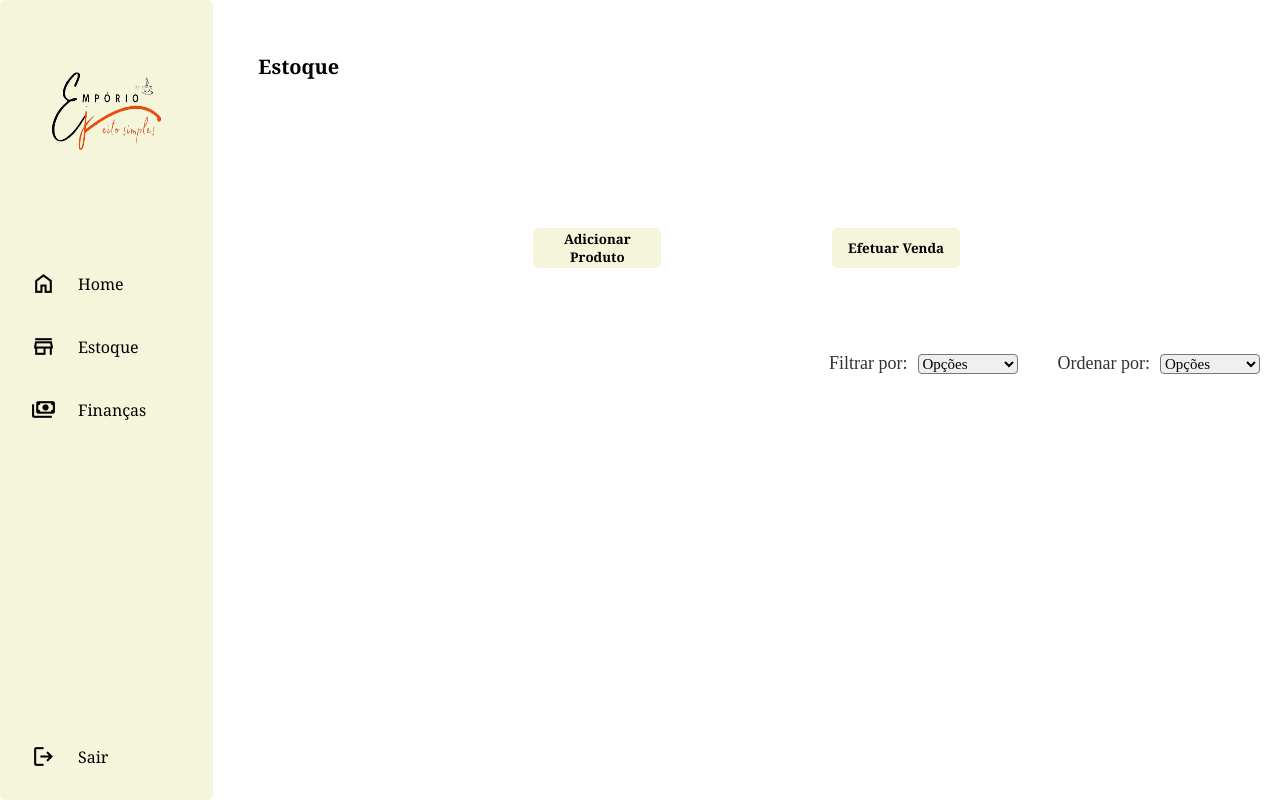
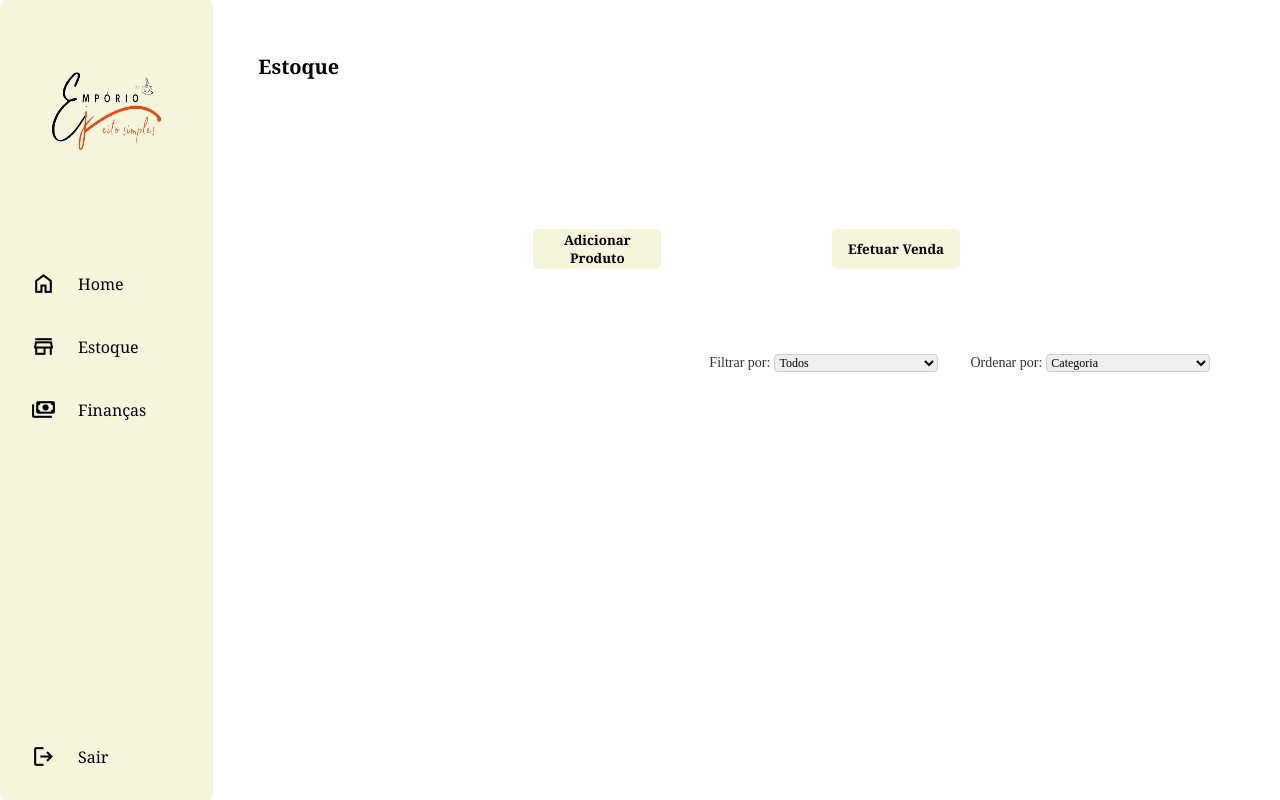
Before and after one commit to PSG-TIAPN-2022-1/psg-tiapn-2024-1-hapiv-team, a React (Create React App) app in the folder codigo/frontEnd/emporio/: page / in a window 1280 px wide. Built offline with nearby package versions, Linux system fonts and the light colour scheme.

Commit message:
Ajustes no Select

```diff
--- a/codigo/frontEnd/emporio/src/screens/BaseScreen/components/TelaEstoque/TelaEstoque.jsx
+++ b/codigo/frontEnd/emporio/src/screens/BaseScreen/components/TelaEstoque/TelaEstoque.jsx
@@ -3,13 +3,34 @@ import {
   BoxBotoes,
   Container,
   SecaoBotoes,
+  SecaoSelect,
   SecaoTabela,
-  SecaoSelected,
 } from "./TelaEstoque.style";
 import { Button } from "./components/Button/Button";
-import SelectFiltro from "./components/Select/Select";
+import { SelectFiltro } from "./components/Select/SelectFiltro";
 
 export const TelaEstoque = () => {
+  const opcoesFiltrar = [
+    { value: "Todos", label: "Todos" },
+    { value: "Bebidas", label: "Bebidas" },
+    { value: "Carnes", label: "Carnes" },
+    { value: "Frutas", label: "Frutas" },
+    { value: "Legumes", label: "Legumes" },
+    { value: "Laticínios", label: "Laticínios" },
+    { value: "Limpeza", label: "Limpeza" },
+    { value: "Outros", label: "Outros" },
+  ];
+
+  const opcoesOrdenar = [
+    { value: "Categoria", label: "Categoria" },
+    { value: "Produto", label: "Produto" },
+    { value: "Fornecedor", label: "Fornecedor" },
+    { value: "MaiorPrecoVenda", label: "Maior Preço de Venda" },
+    { value: "MenorPrecoVenda", label: "Menor Preço de Venda" },
+    { value: "MaiorPrecoCompra", label: "Maior Preço de Compra" },
+    { value: "MenorPrecoCompra", label: "Menor Preço de Compra" },
+  ];
+
   return (
     <Container>
       <SecaoBotoes>
@@ -18,22 +39,10 @@ export const TelaEstoque = () => {
           <Button title={"Efetuar Venda"}></Button>
         </BoxBotoes>
       </SecaoBotoes>
-      <SecaoSelected>
-    <SelectFiltro
-    labelText="Filtrar por"
-    options={[
-      {value: 'MaiorPreço', label: 'Maior preço de venda'},
-      {value: 'MenorPreço', label: 'Menor preço de venda'}
-    ]}
-   />
-   <SelectFiltro
-    labelText="Ordenar por"
-    options={[
-      {value: 'opcao2', label: 'Pessoal'},
-    ]}
-  />
-</SecaoSelected>
-
+      <SecaoSelect>
+        <SelectFiltro labelText="Filtrar por" options={opcoesFiltrar} />
+        <SelectFiltro labelText="Ordenar por" options={opcoesOrdenar} />
+      </SecaoSelect>
       <SecaoTabela></SecaoTabela>
     </Container>
   );
--- a/codigo/frontEnd/emporio/src/screens/BaseScreen/components/TelaEstoque/TelaEstoque.style.js
+++ b/codigo/frontEnd/emporio/src/screens/BaseScreen/components/TelaEstoque/TelaEstoque.style.js
@@ -35,10 +35,9 @@ export const SecaoTabela = styled.div`
   margin-top: 10px;
 `;
 
-export const SecaoSelected = styled.div`
+export const SecaoSelect = styled.div`
+  display: flex;
+  align-self: end;
   height: 10%;
-  justify-content: center;
-  display: flex;
-  alien-items: center;
-   margin-left: auto;
+  width: 55%;
 `;
--- a/codigo/frontEnd/emporio/src/screens/BaseScreen/components/TelaEstoque/components/Select/Select.jsx
+++ /dev/null
@@ -1,28 +0,0 @@
-import React, { useState } from "react";
-import { ContainerFiltro } from "./Select.style";
-
-export default function SelectFiltro({ labelText, options }) {
-  const [selectedValue, setSelectedValue] = useState("");
-
-  const handleChange = (event) => {
-    setSelectedValue(event.target.value);
-  };
-
-  return (
-    <ContainerFiltro>
-      <label>
-        {labelText}:
-        <select name="selected" value={selectedValue} onChange={handleChange}>
-          <option value="" disabled>
-            Opções
-          </option>
-          {options.map((option, index) => (
-            <option key={index} value={option.value}>
-              {option.label}
-            </option>
-          ))}
-        </select>
-      </label>
-    </ContainerFiltro>
-  );
-}
--- a/codigo/frontEnd/emporio/src/screens/BaseScreen/components/TelaEstoque/components/Select/Select.style.js
+++ /dev/null
@@ -1,21 +0,0 @@
-import styled from "styled-components";
-
-export const ContainerFiltro = styled.div`
-  display: flex;
-  flex-direction: row;
-  margin: 20px;
-    label {
-    font-size: 18px;
-    color: #333;
-  }
-
-  select {
-    width: 100px;
-    font-size: 15px;
-    margin-left: 10px;
-    padding: 5px 10p
-    border: 1px solid #ccc;
-     border-radius: 4px;
-  }
-
-`;
--- /dev/null
+++ b/codigo/frontEnd/emporio/src/screens/BaseScreen/components/TelaEstoque/components/Select/SelectFiltro.jsx
@@ -0,0 +1,25 @@
+import React, { useState } from "react";
+import { ContainerFiltro, LabelSelect, Select } from "./SelectFiltro.style";
+
+export const SelectFiltro = ({ labelText, options }) => {
+  const [valorSelecionado, setValorSelecionado] = useState("");
+
+  const handleChange = (event) => {
+    setValorSelecionado(event.target.value);
+  };
+
+  return (
+    <ContainerFiltro>
+      <LabelSelect>
+        {labelText}:
+        <Select value={valorSelecionado} onChange={handleChange}>
+          {options.map((option, index) => (
+            <option key={index} value={option.value}>
+              {option.label}
+            </option>
+          ))}
+        </Select>
+      </LabelSelect>
+    </ContainerFiltro>
+  );
+};
--- /dev/null
+++ b/codigo/frontEnd/emporio/src/screens/BaseScreen/components/TelaEstoque/components/Select/SelectFiltro.style.js
@@ -0,0 +1,22 @@
+import styled from "styled-components";
+
+export const ContainerFiltro = styled.div`
+  display: flex;
+  flex-direction: row;
+  justify-content: center;
+  align-items: center;
+  margin: 16px;
+`;
+
+export const LabelSelect = styled.div`
+  font-size: 14px;
+  color: #333;
+`;
+
+export const Select = styled.select`
+  width: 164px;
+  font-size: 12px;
+  margin-left: 4px;
+  border: 1px solid #ccc;
+  border-radius: 4px;
+`;
```
